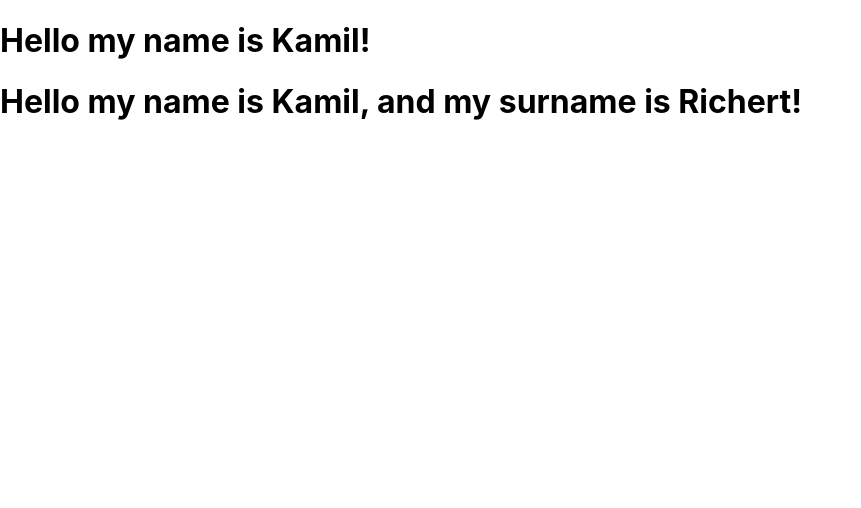
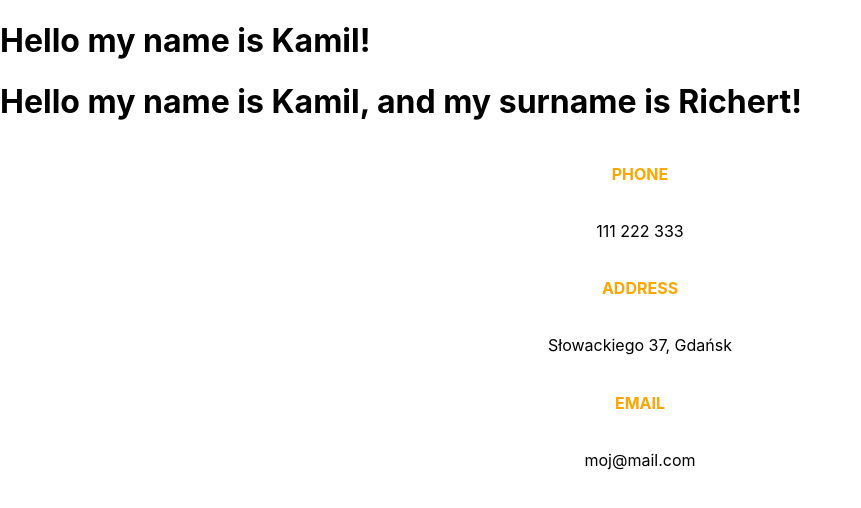
Before and after one commit to myflowpl/isafrontendacademybayer, a React (Create React App) app in the folder react/my-app/: page / in a window 1280 px wide. Shown: the top 508 px of the page, without its empty margins (0-861 px from the left). Built offline with nearby package versions, Linux system fonts and the light colour scheme.

Commit message:
Added Contacr as an example of css

```diff
--- a/react/my-app/src/App.js
+++ b/react/my-app/src/App.js
@@ -1,4 +1,11 @@
 import MyName from './MyName';
+import { Contact } from './Contact';
+
+const data = {
+    phone: '111 222 333',
+    address: { street: 'Słowackiego', city: 'Gdańsk', number: 37 },
+    email: 'moj@mail.com'
+}
 
 function App() {
 
@@ -6,6 +13,7 @@ function App() {
     <>
         <MyName name="Kamil" />
         <MyName name="Kamil" surname="Richert" />
+        <Contact data={data} />
     </>
   );
 }
--- /dev/null
+++ b/react/my-app/src/Contact.css
@@ -0,0 +1,9 @@
+.contact-container {
+    display: flex;
+    flex-direction: column;
+    text-align: center;
+}
+
+.contact-container h4 {
+    color: orange;
+}
--- /dev/null
+++ b/react/my-app/src/Contact.js
@@ -0,0 +1,12 @@
+import './Contact.css';
+
+export function Contact(props) {
+    return <div className="contact-container">
+        <h4>PHONE</h4>
+        <p>{props.data.phone}</p>
+        <h4>ADDRESS</h4>
+        <p>{props.data.address.street} {props.data.address.number}, {props.data.address.city}</p>
+        <h4>EMAIL</h4>
+        <p>{props.data.email}</p>
+    </div>
+}
```
